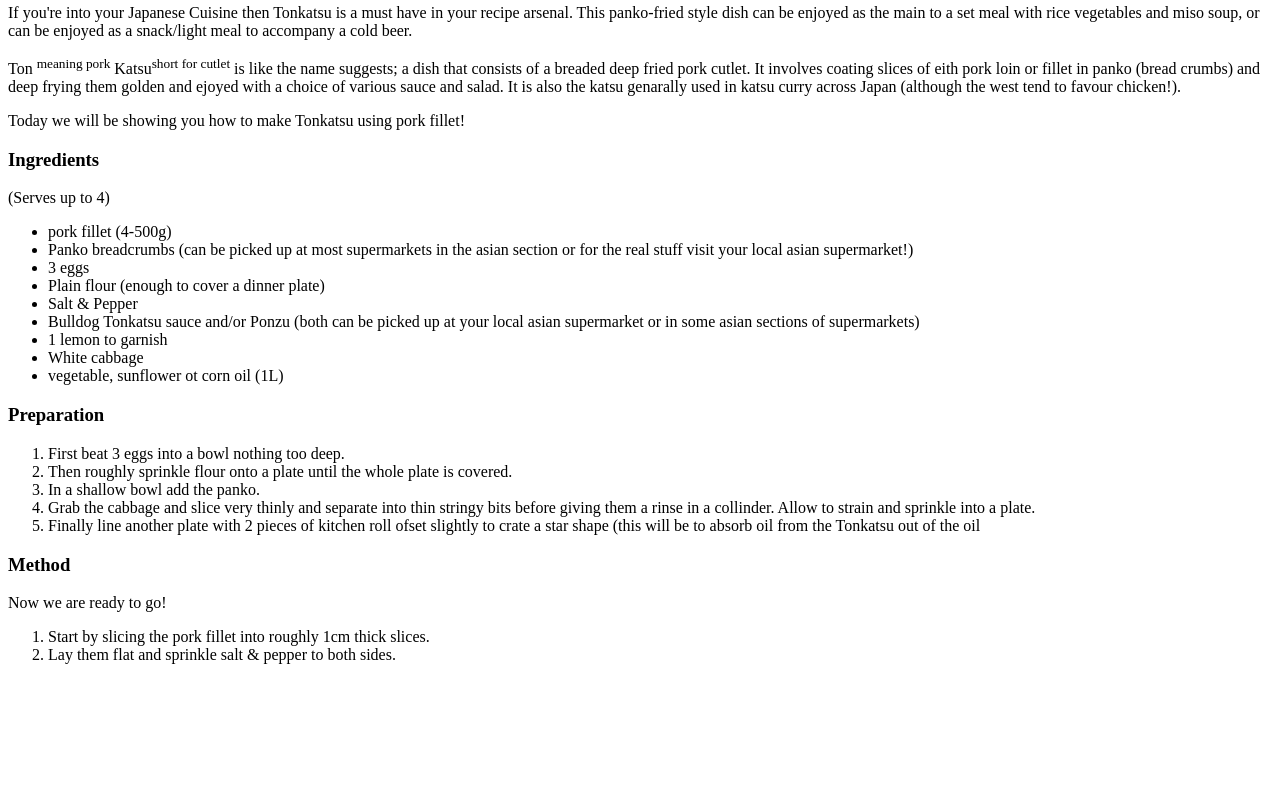
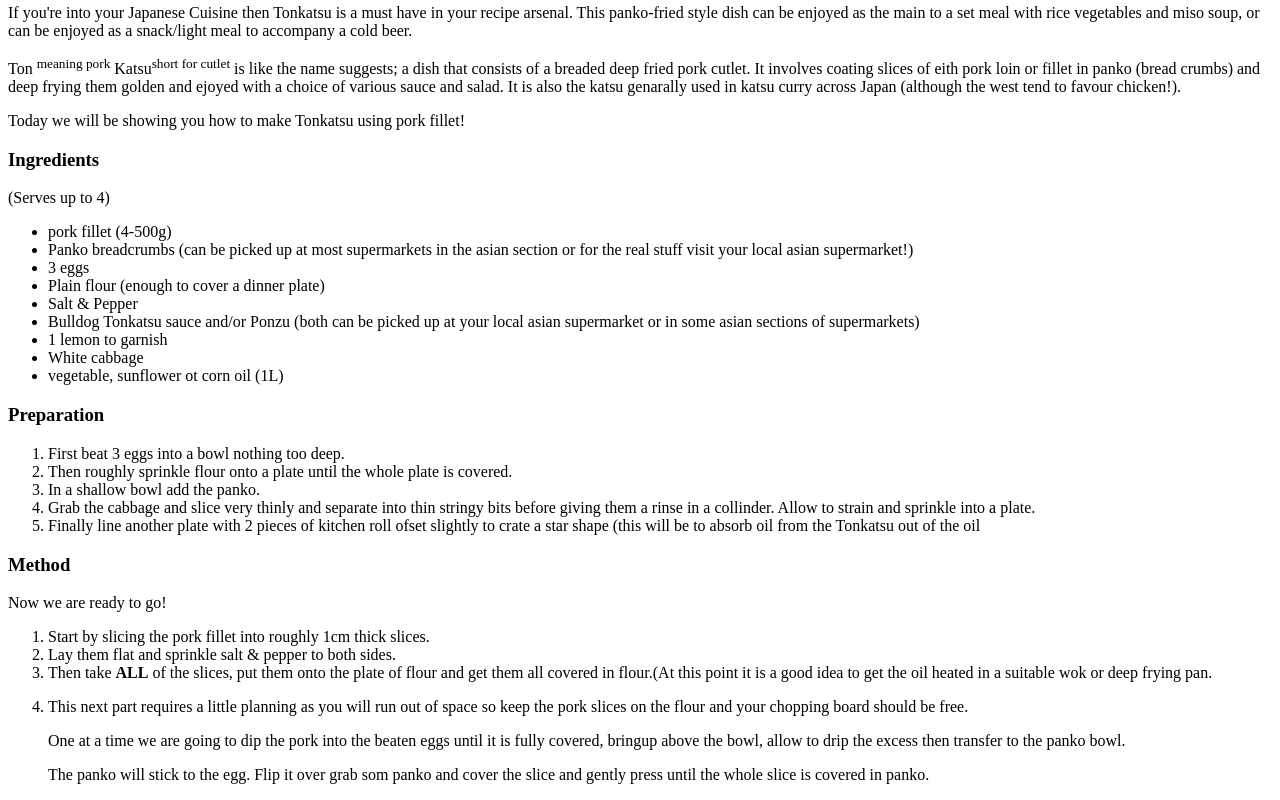
Before and after one commit to BinkSan3/odin-recipes, a plain HTML site: page recipes/tonkatsu.html in a window 1280 px wide. Shown: the part 414-1214 px from the top of the page. Before the commit the page ends 1094 px from the top, so only its background shows below. Drawn offline with Linux system fonts and the light colour scheme.

Commit message:
Check Paragraphs within ol list has worked

```diff
--- a/recipes/tonkatsu.html
+++ b/recipes/tonkatsu.html
@@ -46,6 +46,11 @@
         <ol>
             <li>Start by slicing the pork fillet into roughly 1cm thick slices.</li>
             <li>Lay them flat and sprinkle salt &amp; pepper to both sides.</li>
+            <li>Then take <b>ALL</b> of the slices, put them onto the plate of flour and get them all covered in flour.(At this point it is a good idea to get the oil heated in a suitable wok or deep frying pan.</li>
+            <li><p>This next part requires a little planning as you will run out of space  so keep the pork slices on the flour and your chopping board should be free.</p>
+                <p>One at a time we are going to dip the pork into the beaten eggs until it is fully covered, bringup above the bowl, allow to drip the excess then transfer to the panko bowl.</p>
+                <p>The panko will stick to the egg. Flip it over grab som panko and cover the slice and gently press until the whole slice is covered in panko.</p>
+                </li>
         </ol>
 
 
```
